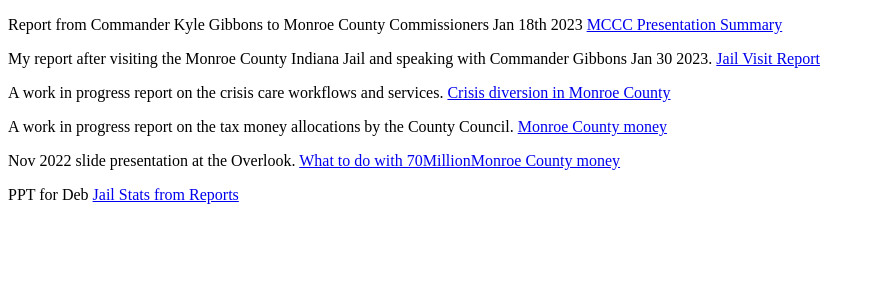
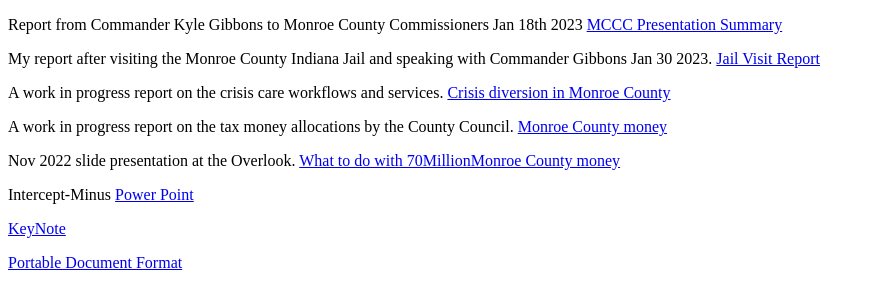
Before and after one commit to LeRoyFlow/LeRoyFlow.github.io, a plain HTML site: page index.html in a window 1280 px wide. Shown: the whole page, without its empty margins (0-875 px from the left). Drawn offline with Linux system fonts and the light colour scheme.

Commit message:
added Intercept Minus

```diff
--- a/index.html
+++ b/index.html
@@ -21,8 +21,11 @@
 <a href="https://leroyflow.github.io/notcages-Feburary2023-PDF.pdf">Monroe County money</a></p>
 
 <p> Nov 2022 slide presentation at the Overlook. <a href="https://leroyflow.github.io/CnC-Report-Nov2022-V2.pdf">What to do with 70MillionMonroe County money</a></p>
-<p> PPT for Deb
- <a href="https://leroyflow.github.io/CnC-slides-Nov22.pptx">Jail Stats from Reports</a></p>
-	</body>
+<p> Intercept-Minus
+ <a href="https://leroyflow.github.io/Intercept-Minus.pptx">Power Point</a></p>
+ <a href="https://leroyflow.github.io/Intercept-Minus.key">KeyNote</a></p>
+ <a href="https://leroyflow.github.io/Intercept-Minus.pdf">Portable Document Format </a>
+ </p>
+</body>
 
 </html>
```
